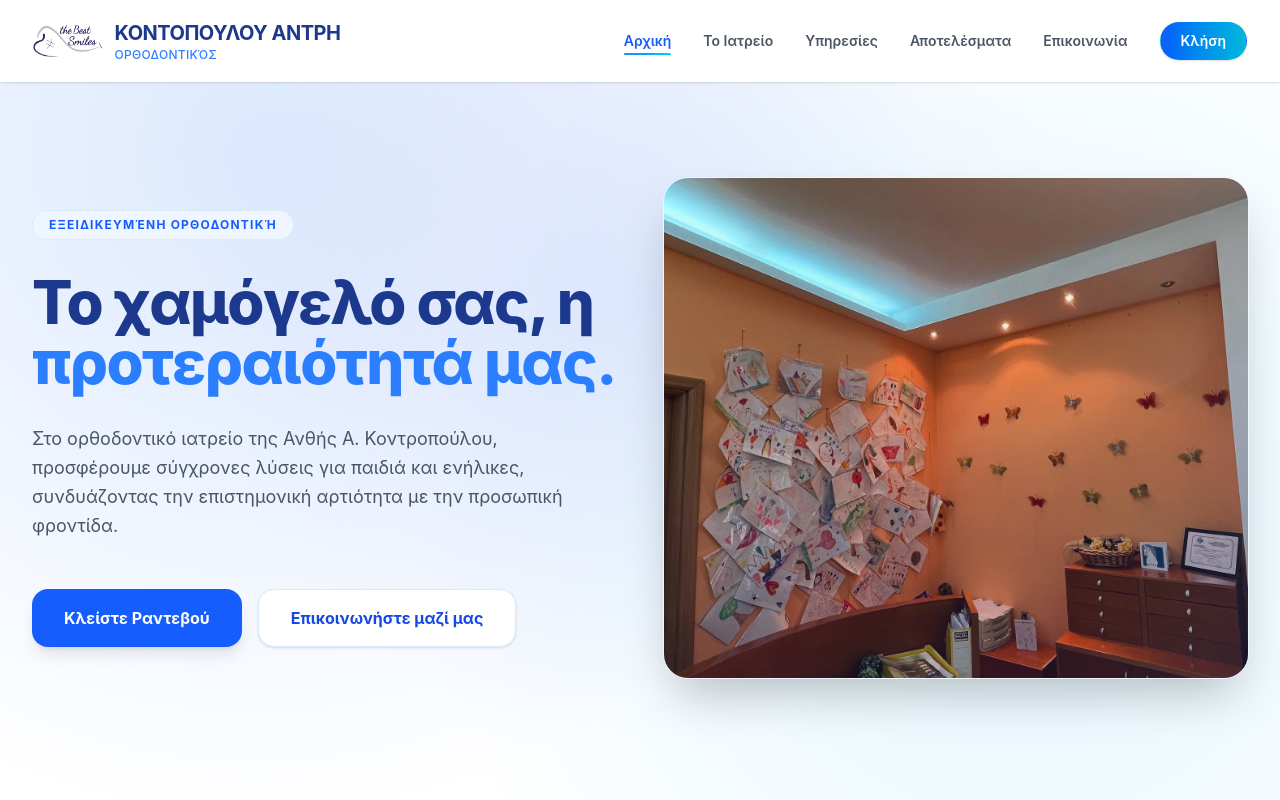
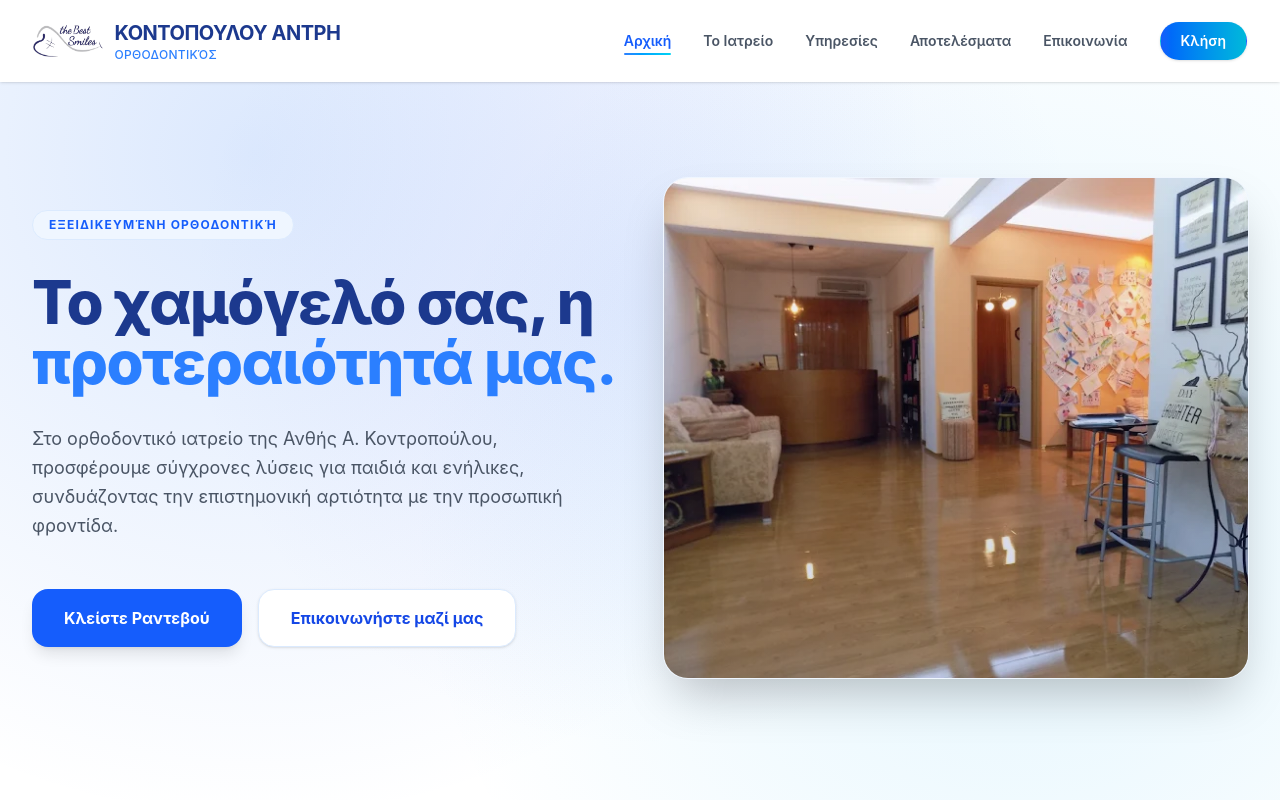
Before and after one commit to MalsTheDev/antri-orthodontics, a React (Vite) app: page / in a window 1280 px wide. Shown: the top 800 px of the page. Built offline with nearby package versions, Linux system fonts and the light colour scheme.

Commit message:
change home image

```diff
--- a/src/pages/Home.jsx
+++ b/src/pages/Home.jsx
@@ -35,7 +35,7 @@ const Home = () => {
             <div className="mt-16 lg:mt-0 lg:col-span-6 relative animate-fade-in-up">
               <div className="relative rounded-3xl overflow-hidden shadow-2xl ring-1 ring-blue-50 transform hover:scale-[1.02] transition-transform duration-500">
                 <img
-                  src="/xwros/1.jpg"
+                  src="/xwros/4.jpg"
                   alt="Modern Orthodontic Clinic"
                   className="w-full h-125 object-cover"
                 />
```
Also changed, not shown: 1 other file (tests, documents, lock files or other folders).
